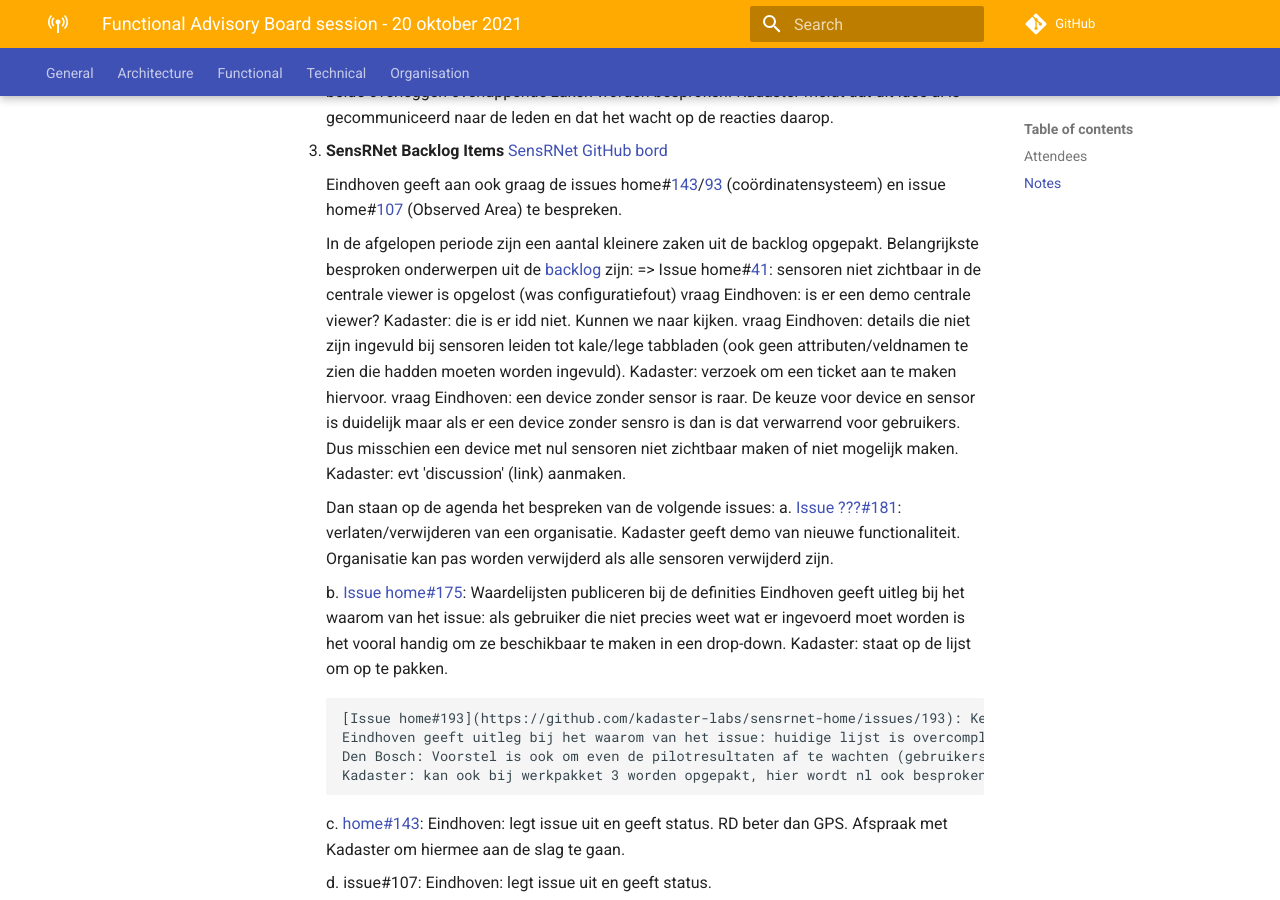
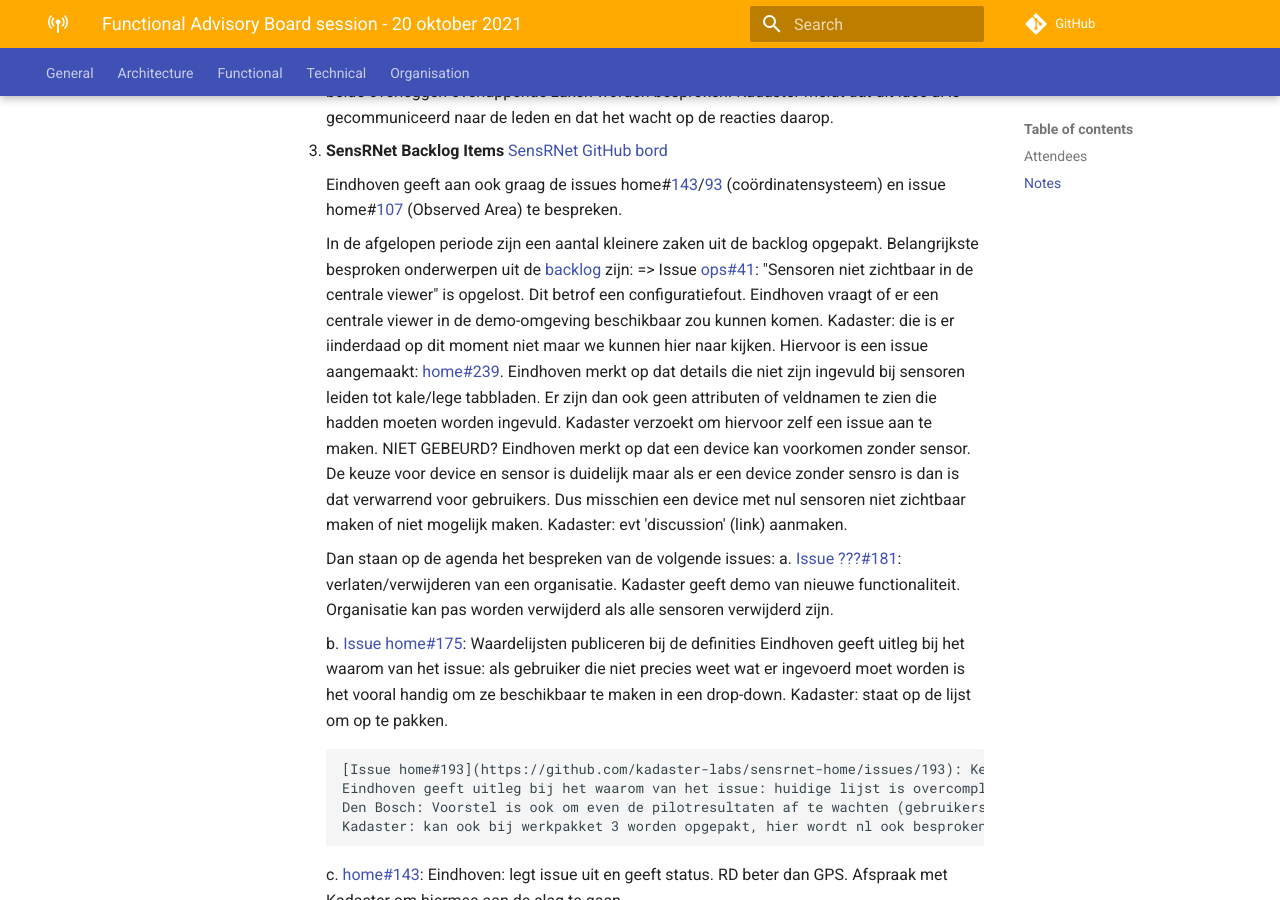
Before and after one commit to kadaster-labs/sensrnet-home, an MkDocs documentation site: the page built from docs/notes/2021-10-20-FAB-notes.md, in a window 1280 px wide and 900 px high, scrolled down 1436 px. Built offline with MkDocs 1.6.1 and Material for MkDocs 9.7.7, drawn with Linux system fonts in a browser that asks for light colours; comment, search, counter and statistics services are not loaded.

Commit message:
Update 2021-10-20-FAB-notes.md

```diff
--- a/docs/notes/2021-10-20-FAB-notes.md
+++ b/docs/notes/2021-10-20-FAB-notes.md
@@ -42,10 +42,10 @@ Onderwerpen:
      Eindhoven geeft aan ook graag de issues home#[143](https://github.com/kadaster-labs/sensrnet-home/issues/143)/[93](https://github.com/kadaster-labs/sensrnet-home/issues/93) (coördinatensysteem) en issue home#[107](https://github.com/kadaster-labs/sensrnet-home/issues/107) (Observed Area) te bespreken.
 
      In de afgelopen periode zijn een aantal kleinere zaken uit de backlog opgepakt. Belangrijkste besproken onderwerpen uit de [backlog](https://github.com/orgs/kadaster-labs/projects/1) zijn:
-     => Issue home#[41](https://github.com/kadaster-labs/sensrnet-home/issues/41): sensoren niet zichtbaar in de centrale viewer is opgelost (was configuratiefout)
-        vraag Eindhoven: is er een demo centrale viewer? Kadaster: die is er idd niet. Kunnen we naar kijken.
-        vraag Eindhoven: details die niet zijn ingevuld bij sensoren leiden tot kale/lege tabbladen (ook geen attributen/veldnamen te zien die hadden moeten worden ingevuld). Kadaster: verzoek om een ticket aan te maken hiervoor.
-        vraag Eindhoven: een device zonder sensor is raar. De keuze voor device en sensor is duidelijk maar als er een device zonder sensro is dan is dat verwarrend voor gebruikers. Dus misschien een device met nul sensoren niet zichtbaar maken of niet mogelijk maken. Kadaster: evt 'discussion' (link) aanmaken.
+     => Issue [ops#41](https://github.com/kadaster-labs/sensrnet-ops/issues/41): "Sensoren niet zichtbaar in de centrale viewer" is opgelost. Dit betrof een configuratiefout.
+        Eindhoven vraagt of er een centrale viewer in de demo-omgeving beschikbaar zou kunnen komen. Kadaster: die is er iinderdaad op dit moment niet maar we kunnen hier naar kijken. Hiervoor is een issue aangemaakt: [home#239](https://github.com/kadaster-labs/sensrnet-home/issues/239).
+        Eindhoven merkt op dat details die niet zijn ingevuld bij sensoren leiden tot kale/lege tabbladen. Er zijn dan ook geen attributen of veldnamen te zien die hadden moeten worden ingevuld. Kadaster verzoekt om hiervoor zelf een issue aan te maken. NIET GEBEURD?
+        Eindhoven merkt op dat een device kan voorkomen zonder sensor. De keuze voor device en sensor is duidelijk maar als er een device zonder sensro is dan is dat verwarrend voor gebruikers. Dus misschien een device met nul sensoren niet zichtbaar maken of niet mogelijk maken. Kadaster: evt 'discussion' (link) aanmaken.
 
      Dan staan op de agenda het bespreken van de volgende issues:
      a. [Issue ???#181](https://github.com/kadaster-labs/sensrnet-home/issues/181): verlaten/verwijderen van een organisatie. Kadaster geeft demo van nieuwe functionaliteit. Organisatie kan pas worden verwijderd als alle sensoren verwijderd zijn.
```
